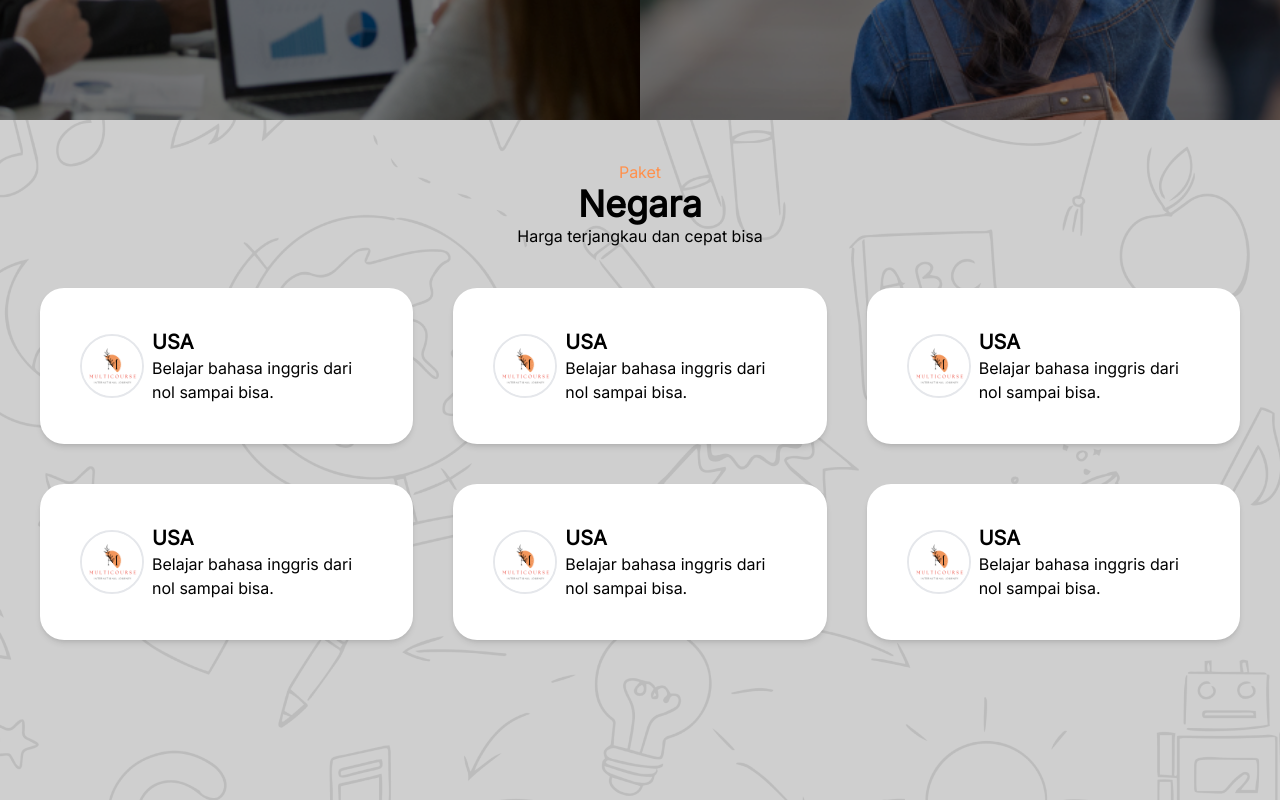
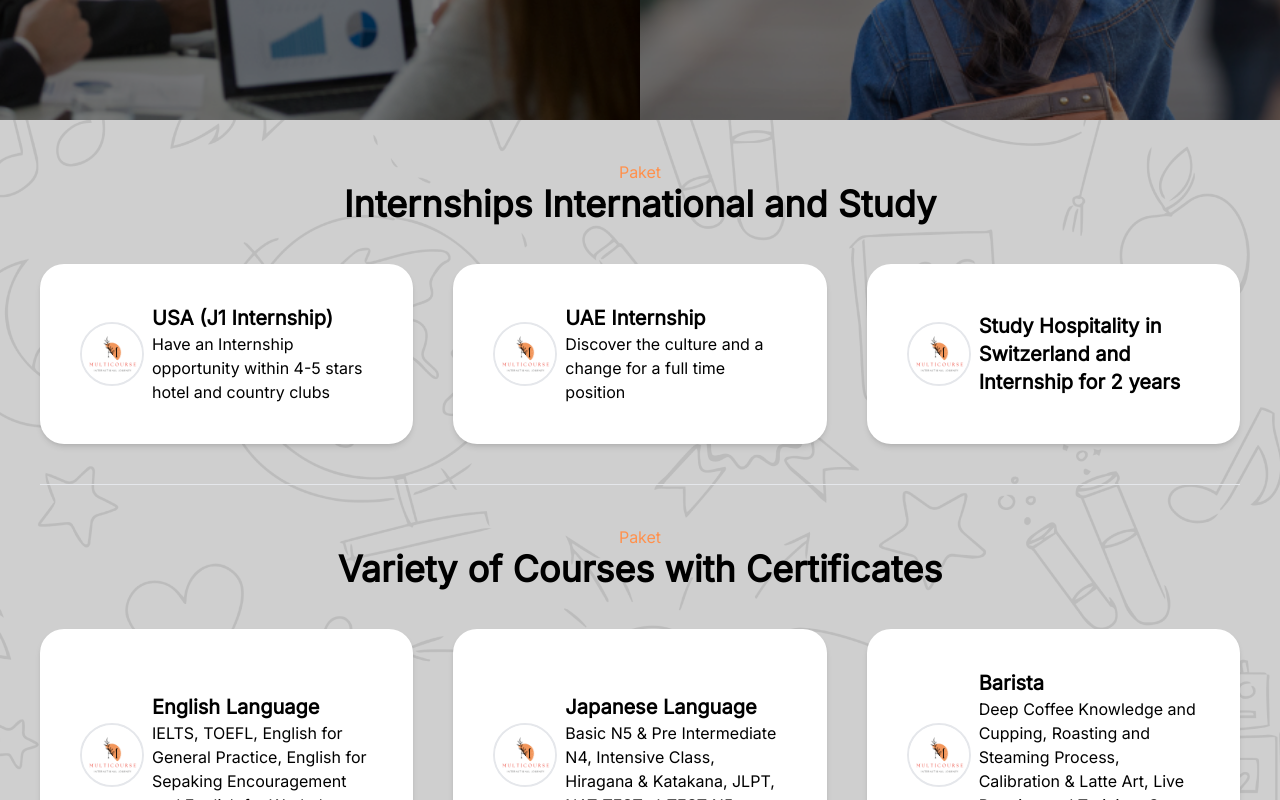
Before and after one commit to jaffrantirta/MulticourseLandingPage, a React (Create React App) app: page / in a window 1280 px wide. Shown: the part 1480-2280 px from the top of the page. Built offline with nearby package versions, Linux system fonts and the light colour scheme; a web font is replaced by a local one.

Commit message:
animated and update text

```diff
--- /dev/null
+++ b/src/components/Card/index.js
@@ -0,0 +1,39 @@
+import React, { useEffect, useRef, useState } from 'react'
+
+export default function Card({ title, subtitle, image, duration, from, to }) {
+    const sectionRef = useRef(null);
+    const [isVisible, setIsVisible] = useState(false);
+    useEffect(() => {
+        let node = sectionRef.current;
+        const observer = new IntersectionObserver(
+            ([entry]) => {
+                setIsVisible(entry.isIntersecting);
+            },
+            {
+                root: null,
+                rootMargin: "0px",
+                threshold: 0.1,
+            }
+        );
+
+        if (node) {
+            observer.observe(node);
+        }
+
+        return () => {
+            if (node) {
+                observer.unobserve(node);
+                node = null;
+            }
+        };
+    }, [sectionRef]);
+    return (
+        <div ref={sectionRef} className={`flex-1 flex bg-white shadow-md p-10 rounded-3xl items-center gap-2 transition-all duration-${duration} ${isVisible ? `opacity-100 ${to}` : `opacity-0 translate-y-24 ${from}`}`}>
+            <img alt={title} src={image} className={`w-16 h-16 bg-cover bg-center bg-no-repeat border-2 rounded-full transition-all duration-300 ${isVisible ? 'opacity-100 translate-y-0' : 'opacity-0 translate-y-24'}`} />
+            <div>
+                <p className={`text-xl font-bold transition-all duration-1000 ${isVisible ? 'opacity-100 translate-y-0' : 'opacity-0 translate-y-24'}`}>{title}</p>
+                <p className={`transition-all duration-500 ${isVisible ? 'opacity-100 translate-y-0' : 'opacity-0 translate-y-24'}`}>{subtitle}</p>
+            </div>
+        </div>
+    )
+}
--- a/src/components/Country/index.js
+++ b/src/components/Country/index.js
@@ -1,58 +1,36 @@
 import React from 'react'
 import { ImgLogo } from '../../assets/images'
+import Card from '../Card'
 
 export default function Country() {
     return (
-        <div className='h-fit md:h-screen font-primary bg-[url("/src/assets/images/bg-country-8.png")] bg-black bg-opacity-20 p-10'>
+        <div className='h-fit font-primary bg-[url("/src/assets/images/bg-country-8.png")] bg-black bg-opacity-20 p-10'>
             <div className='text-center'>
                 <p className='text-primary'>Paket</p>
-                <h1 className='text-4xl font-bold'>Negara</h1>
-                <p>Harga terjangkau dan cepat bisa</p>
+                <h1 className='text-4xl font-bold'>Internships International and Study</h1>
+                {/* <p>Harga terjangkau dan cepat bisa</p> */}
+            </div>
+
+            <div className='grid grid-cols-1 md:grid-cols-3 gap-10 my-10'>
+                <Card duration={'1000'} from={'translate-y-24'} to={'translate-y-0'} title={'USA (J1 Internship)'} subtitle={'Have an Internship opportunity within 4-5 stars hotel and country clubs'} image={ImgLogo} />
+                <Card duration={'700'} from={'translate-x-24'} to={'translate-x-0'} title={'UAE Internship'} subtitle={'Discover the culture and a change for a full time position'} image={ImgLogo} />
+                <Card duration={'500'} from={'-translate-y-24'} to={'translate-y-0'} title={'Study Hospitality in Switzerland and Internship for 2 years'} subtitle={''} image={ImgLogo} />
+            </div>
+
+            <hr></hr>
+
+            <div className='text-center mt-10'>
+                <p className='text-primary'>Paket</p>
+                <h1 className='text-4xl font-bold'>Variety of Courses with Certificates</h1>
+                {/* <p>Harga terjangkau dan cepat bisa</p> */}
             </div>
 
             <div className='grid grid-cols-1 md:grid-cols-3 gap-10 mt-10'>
-                <div className='flex-1 flex bg-white shadow-md p-10 rounded-3xl items-center gap-2'>
-                    <img alt='' src={ImgLogo} className='w-16 h-16 bg-cover bg-center bg-no-repeat border-2 rounded-full' />
-                    <div>
-                        <p className='text-xl font-bold'>USA</p>
-                        <p>Belajar bahasa inggris dari nol sampai bisa.</p>
-                    </div>
-                </div>
-                <div className='flex-1 flex bg-white shadow-md p-10 rounded-3xl items-center gap-2'>
-                    <img alt='' src={ImgLogo} className='w-16 h-16 bg-cover bg-center bg-no-repeat border-2 rounded-full' />
-                    <div>
-                        <p className='text-xl font-bold'>USA</p>
-                        <p>Belajar bahasa inggris dari nol sampai bisa.</p>
-                    </div>
-                </div>
-                <div className='flex-1 flex bg-white shadow-md p-10 rounded-3xl items-center gap-2'>
-                    <img alt='' src={ImgLogo} className='w-16 h-16 bg-cover bg-center bg-no-repeat border-2 rounded-full' />
-                    <div>
-                        <p className='text-xl font-bold'>USA</p>
-                        <p>Belajar bahasa inggris dari nol sampai bisa.</p>
-                    </div>
-                </div>
-                <div className='flex-1 flex bg-white shadow-md p-10 rounded-3xl items-center gap-2'>
-                    <img alt='' src={ImgLogo} className='w-16 h-16 bg-cover bg-center bg-no-repeat border-2 rounded-full' />
-                    <div>
-                        <p className='text-xl font-bold'>USA</p>
-                        <p>Belajar bahasa inggris dari nol sampai bisa.</p>
-                    </div>
-                </div>
-                <div className='flex-1 flex bg-white shadow-md p-10 rounded-3xl items-center gap-2'>
-                    <img alt='' src={ImgLogo} className='w-16 h-16 bg-cover bg-center bg-no-repeat border-2 rounded-full' />
-                    <div>
-                        <p className='text-xl font-bold'>USA</p>
-                        <p>Belajar bahasa inggris dari nol sampai bisa.</p>
-                    </div>
-                </div>
-                <div className='flex-1 flex bg-white shadow-md p-10 rounded-3xl items-center gap-2'>
-                    <img alt='' src={ImgLogo} className='w-16 h-16 bg-cover bg-center bg-no-repeat border-2 rounded-full' />
-                    <div>
-                        <p className='text-xl font-bold'>USA</p>
-                        <p>Belajar bahasa inggris dari nol sampai bisa.</p>
-                    </div>
-                </div>
+                <Card duration={'1000'} from={'translate-y-24'} to={'translate-y-0'} title={'English Language'} subtitle={'IELTS, TOEFL, English for General Practice, English for Sepaking Encouragement and English for Workplace'} image={ImgLogo} />
+                <Card duration={'700'} from={'translate-x-24'} to={'translate-x-0'} title={'Japanese Language'} subtitle={'Basic N5 & Pre Intermediate N4, Intensive Class, Hiragana & Katakana, JLPT, NAT-TEST, J-TEST N5'} image={ImgLogo} />
+                <Card duration={'500'} from={'-translate-y-24'} to={'translate-y-0'} title={'Barista'} subtitle={'Deep Coffee Knowledge and Cupping, Roasting and Steaming Process, Calibration & Latte Art, Live Practice and Training, Career Pathway.'} image={ImgLogo} />
+                <Card duration={'1000'} from={'-translate-x-24'} to={'translate-x-0'} title={'IT & Social Media'} subtitle={'Basic HTML, CSS, CSS Layouting, VCS, Javascript, Front-end Web, Social Media Design, Video Editing & Communication.'} image={ImgLogo} />
+                <Card duration={'300'} from={'translate-y-24'} to={'translate-y-0'} title={'Mathematics'} subtitle={'Math for Elementary, Junior High School (SMP) and Senior High School (SMA)'} image={ImgLogo} />
             </div>
         </div>
     )
--- a/src/components/Galleries/index.js
+++ b/src/components/Galleries/index.js
@@ -1,7 +1,33 @@
-import React from 'react'
+import React, { useEffect, useRef, useState } from 'react'
 import { ImgHero } from '../../assets/images'
 
 export default function Galleries({ limit, className }) {
+    const sectionRef = useRef(null);
+    const [isVisible, setIsVisible] = useState(false);
+    useEffect(() => {
+        let node = sectionRef.current;
+        const observer = new IntersectionObserver(
+            ([entry]) => {
+                setIsVisible(entry.isIntersecting);
+            },
+            {
+                root: null,
+                rootMargin: "0px",
+                threshold: 0.1,
+            }
+        );
+
+        if (node) {
+            observer.observe(node);
+        }
+
+        return () => {
+            if (node) {
+                observer.unobserve(node);
+                node = null;
+            }
+        };
+    }, [sectionRef]);
     const galleries = [
         {
             img: ImgHero,
@@ -41,15 +67,18 @@ export default function Galleries({ limit, className }) {
         },
     ]
     return (
-        <div className={`h-fit font-primary p-10 bg-[url("/src/assets/images/bg-palm.png")] bg-cover bg-no-repeat ${className}`}>
+        <div ref={sectionRef} className={`h-fit font-primary p-10 bg-[url("/src/assets/images/bg-palm.png")] bg-cover bg-no-repeat ${className}`}>
             <div className='text-center'>
                 <p className='text-primary'>Galeri</p>
                 <h1 className='text-4xl font-bold'>Aktivitas kami</h1>
             </div>
             <div className="grid grid-cols-2 md:grid-cols-3 gap-1 mt-10">
                 {galleries.slice(0, limit).map((item, index) => {
+                    const arr = ['100', '200', '300', '500', '700', '1000'];
+                    const randomIndex = Math.floor(Math.random() * arr.length);
+                    const duration = arr[randomIndex];
                     return (
-                        <div key={index} className="aspect-square justify-center items-center flex md:hover:scale-110 transition-all duration-700">
+                        <div key={index} className={`aspect-square justify-center items-center flex md:hover:scale-110 transition-all duration-${duration} ${isVisible ? 'opacity-100 translate-y-0' : 'opacity-0 translate-y-24'}`}>
                             <img alt={item.alt} src={item.img} className='object-cover rounded-3xl w-full h-full md:w-72 md:h-72 shadow-md' />
                         </div>
                     )
--- a/src/components/Hero/index.js
+++ b/src/components/Hero/index.js
@@ -1,15 +1,41 @@
-import React from 'react'
+import React, { useEffect, useRef, useState } from 'react'
 import ButtonRounded from '../ButtonRounded'
 
 export default function Hero() {
+    const sectionRef = useRef(null);
+    const [isVisible, setIsVisible] = useState(false);
+    useEffect(() => {
+        let node = sectionRef.current;
+        const observer = new IntersectionObserver(
+            ([entry]) => {
+                setIsVisible(entry.isIntersecting);
+            },
+            {
+                root: null,
+                rootMargin: "0px",
+                threshold: 0.1,
+            }
+        );
+
+        if (node) {
+            observer.observe(node);
+        }
+
+        return () => {
+            if (node) {
+                observer.unobserve(node);
+                node = null;
+            }
+        };
+    }, [sectionRef]);
     return (
-        <div id='hero-section' className={`h-screen relative bg-black flex flex-col items-center justify-center font-primary text-center text-white`}>
+        <div ref={sectionRef} id='hero-section' className={`h-screen relative bg-black flex flex-col items-center justify-center font-primary text-center text-white`}>
             <div className="relative z-10 px-10">
-                <h1 className='text-2xl md:text-7xl mb-5'>Belajar berbagai<br></br>macam bersama</h1>
-                <p className='text-sm md:text-xl mb-5'>Kursus Bahasa Inggris, Ngoding, Desain Grafis atau Matematika</p>
-                <div className='gap-5 flex flex-col md:flex-row justify-center items-center'>
-                    <ButtonRounded text={`Daftar sekarang!`} />
-                    <ButtonRounded text={`Daftar sekarang!`} isBorderOnly={true} />
+                <h1 className={`text-2xl md:text-7xl mb-5 transition-all duration-1000 ${isVisible ? 'opacity-100 translate-y-0' : 'opacity-0 translate-y-24'}`}>Learning the unique <br></br>and authentic subject with us</h1>
+                <p className={`text-sm md:text-xl mb-5 transition-all duration-700 ${isVisible ? 'opacity-100 translate-y-0' : 'opacity-0 translate-y-24'}`}>English Language, Japanese Language, Coding, Multimedia, Graphic Design, and Math. </p>
+                <div className={`gap-5 flex flex-col md:flex-row justify-center items-center transition-all duration-300 ${isVisible ? 'opacity-100 translate-y-0' : 'opacity-0 translate-y-24'}`}>
+                    <ButtonRounded text={`Your choice`} />
+                    <ButtonRounded text={`Register Now!`} isBorderOnly={true} />
                 </div>
             </div>
             <div className="absolute inset-0 z-0">
--- a/src/components/Join/index.js
+++ b/src/components/Join/index.js
@@ -1,15 +1,41 @@
-import React from 'react'
+import React, { useEffect, useRef, useState } from 'react'
 import { ImgJoin } from '../../assets/images'
 import ButtonRounded from '../ButtonRounded'
 
 export default function Join() {
+    const sectionRef = useRef(null);
+    const [isVisible, setIsVisible] = useState(false);
+    useEffect(() => {
+        let node = sectionRef.current;
+        const observer = new IntersectionObserver(
+            ([entry]) => {
+                setIsVisible(entry.isIntersecting);
+            },
+            {
+                root: null,
+                rootMargin: "0px",
+                threshold: 0.1,
+            }
+        );
+
+        if (node) {
+            observer.observe(node);
+        }
+
+        return () => {
+            if (node) {
+                observer.unobserve(node);
+                node = null;
+            }
+        };
+    }, [sectionRef]);
     return (
-        <div className='grid grid-cols-1 md:grid-cols-2 font-primary h-screen bg-secondary bg-opacity-10 text-center md:text-left px-5'>
+        <div ref={sectionRef} className='grid grid-cols-1 md:grid-cols-2 font-primary h-screen bg-secondary bg-opacity-10 text-center md:text-left px-5'>
             <div className='flex flex-col justify-center p-10 gap-5'>
                 <p className='text-primary'>Yuk daftar!</p>
-                <h1 className='text-3xl md:text-5xl font-bold'>Daftar sekarang juga jangan sampai kelewatan.</h1>
-                <p>Bisa tanya - tanya dulu loh. Yuk hubungi kami!</p>
-                <ButtonRounded text={`Daftar!`} customStyle={`md:w-1/2`} />
+                <h1 className={`text-3xl md:text-5xl font-bold transition-all duration-1000 ${isVisible ? 'opacity-100 translate-y-0' : 'opacity-0 translate-y-24'}`}>Daftar sekarang juga jangan sampai kelewatan.</h1>
+                <p className={`transition-all duration-700 ${isVisible ? 'opacity-100 translate-y-0' : 'opacity-0 translate-y-24'}`}>Bisa tanya - tanya dulu loh. Yuk hubungi kami!</p>
+                <ButtonRounded text={`Daftar!`} customStyle={`md:w-1/2 transition-all duration-500 ${isVisible ? 'opacity-100 translate-y-0' : 'opacity-0 translate-y-24'}`} />
             </div>
             <div className='flex flex-col justify-end'>
                 <img alt='' src={ImgJoin} className='w-3/4' />
--- a/src/components/Package/index.js
+++ b/src/components/Package/index.js
@@ -1,20 +1,46 @@
-import React from 'react'
+import React, { useEffect, useRef, useState } from 'react'
 import { Link } from 'react-router-dom'
 import { ImgBusiness, ImgTourist } from '../../assets/images'
 
 export default function Package() {
+    const sectionRef = useRef(null);
+    const [isVisible, setIsVisible] = useState(false);
+    useEffect(() => {
+        let node = sectionRef.current;
+        const observer = new IntersectionObserver(
+            ([entry]) => {
+                setIsVisible(entry.isIntersecting);
+            },
+            {
+                root: null,
+                rootMargin: "0px",
+                threshold: 0.1,
+            }
+        );
+
+        if (node) {
+            observer.observe(node);
+        }
+
+        return () => {
+            if (node) {
+                observer.unobserve(node);
+                node = null;
+            }
+        };
+    }, [sectionRef]);
     return (
-        <div className='grid grid-cols-1 md:grid-cols-2 h-screen font-primary text-white text-center'>
+        <div ref={sectionRef} className='grid grid-cols-1 md:grid-cols-2 h-screen font-primary text-white text-center'>
             <Link to={'/class/with-mentor'}>
                 <div className='relative w-full h-full overflow-hidden'>
                     <img class="absolute w-full h-full object-cover transition duration-700 transform hover:scale-110 brightness-50" src={ImgBusiness} alt="" />
-                    <h1 className='absolute top-1/2 left-1/2 transform -translate-x-1/2 -translate-y-1/2 text-3xl font-extrabold'>Class with mentor</h1>
+                    <h1 className={`absolute top-1/2 left-1/2 transform -translate-x-1/2 -translate-y-1/2 text-3xl font-extrabold transition-all duration-1000 ${isVisible ? 'opacity-100 translate-y-0' : 'opacity-0 translate-y-24'}`}>Class with mentor</h1>
                 </div>
             </Link>
             <Link to={'/class/internship-study'}>
                 <div className='relative w-full h-full overflow-hidden'>
                     <img class="absolute w-full h-full object-cover transition duration-700 transform hover:scale-110 brightness-50" src={ImgTourist} alt="" />
-                    <h1 className='absolute top-1/2 left-1/2 transform -translate-x-1/2 -translate-y-1/2 text-3xl font-extrabold'>International Internship and Study</h1>
+                    <h1 className={`absolute top-1/2 left-1/2 transform -translate-x-1/2 -translate-y-1/2 text-3xl font-extrabold transition-all duration-700 ${isVisible ? 'opacity-100 translate-y-0' : 'opacity-0 translate-y-24'}`}>International Internships and Study</h1>
                 </div>
             </Link>
         </div>
--- a/src/components/index.js
+++ b/src/components/index.js
@@ -7,6 +7,7 @@ import Galleries from "./Galleries";
 import Footer from "./Footer";
 import Snap from "./Snap";
 import FloatingButton from "./FloatingButton";
+import Card from './Card';
 
 export {
     Hero,
@@ -17,5 +18,6 @@ export {
     Galleries,
     Footer,
     Snap,
-    FloatingButton
+    FloatingButton,
+    Card
 }
--- a/src/pages/Contact/index.js
+++ b/src/pages/Contact/index.js
@@ -1,12 +1,41 @@
-import React from 'react'
+import React, { useEffect, useRef, useState } from 'react'
 import { ImgFb, ImgIg, ImgWa } from '../../assets'
 import { FloatingButton, Footer, Navbar } from '../../components'
 
 export default function Contact() {
+    const sectionRef = useRef(null);
+    const [isVisible, setIsVisible] = useState(false);
+    useEffect(() => {
+        let node = sectionRef.current;
+        const observer = new IntersectionObserver(
+            ([entry]) => {
+                setIsVisible(entry.isIntersecting);
+            },
+            {
+                root: null,
+                rootMargin: "0px",
+                threshold: 0.1,
+            }
+        );
+
+        if (node) {
+            observer.observe(node);
+        }
+
+        return () => {
+            if (node) {
+                observer.unobserve(node);
+                node = null;
+            }
+        };
+    }, [sectionRef]);
 
     const socmed = (title, img) => {
+        const arr = ['100', '200', '300', '500', '700', '1000'];
+        const randomIndex = Math.floor(Math.random() * arr.length);
+        const duration = arr[randomIndex];
         return (
-            <div className='flex gap-3 w-full'>
+            <div className={`flex gap-3 w-full transition-all duration-${duration} ${isVisible ? 'opacity-100 translate-y-0' : 'opacity-0 translate-y-24'}`}>
                 <img alt='' src={img} className='w-10 h-10' />
                 <p className='w-3/4 self-center text-sm md:text-lg'>{title}</p>
             </div>
@@ -20,9 +49,9 @@ export default function Contact() {
                     <div className='flex justify-center items-center p-5'>
                         <iframe title='map' className='md:w-3/4 md:h-3/4 w-full h-full rounded-3xl shadow-md' src="https://www.google.com/maps/embed?pb=!1m18!1m12!1m3!1d3945.095004527586!2d115.17729341466921!3d-8.58686399382834!2m3!1f0!2f0!3f0!3m2!1i1024!2i768!4f13.1!3m3!1m2!1s0x2dd2391411f3b559%3A0x4003c9e9b3cebedc!2sMulticourse%20International%20Journey!5e0!3m2!1sen!2sid!4v1677662581143!5m2!1sen!2sid"></iframe>
                     </div>
-                    <div className='flex justify-center md:justify-start items-center'>
+                    <div ref={sectionRef} className='flex justify-center md:justify-start items-center'>
                         <div className='w-full'>
-                            <p className='text-xl md:text-3xl font-bold text-center md:text-left'>Kontak kami</p>
+                            <p className={`text-xl md:text-3xl font-bold text-center md:text-left transition-all duration-1000 ${isVisible ? 'opacity-100 translate-y-0' : 'opacity-0 translate-y-24'}`}>Kontak kami</p>
                             <div className='grid gap-3 p-10'>
                                 {socmed('+62 81 353781440', ImgWa)}
                                 {socmed('Multicouse International', ImgFb)}
--- a/src/pages/Courses/index.js
+++ b/src/pages/Courses/index.js
@@ -1,26 +1,52 @@
-import React, { useEffect } from 'react'
+import React, { useEffect, useRef, useState } from 'react'
 import { ImgTourist } from '../../assets/images'
 import { FloatingButton, Footer, Navbar, Snap } from '../../components'
 
 export default function Courses() {
+    const sectionRef = useRef(null);
+    const [isVisible, setIsVisible] = useState(false);
+    useEffect(() => {
+        let node = sectionRef.current;
+        const observer = new IntersectionObserver(
+            ([entry]) => {
+                setIsVisible(entry.isIntersecting);
+            },
+            {
+                root: null,
+                rootMargin: "0px",
+                threshold: 0.1,
+            }
+        );
+
+        if (node) {
+            observer.observe(node);
+        }
+
+        return () => {
+            if (node) {
+                observer.unobserve(node);
+                node = null;
+            }
+        };
+    }, [sectionRef]);
     useEffect(() => {
         window.scrollTo(0, 0);
     }, []);
     return (
         <div>
             <Navbar />
-            <div id='hero-section'>
+            <div ref={sectionRef} id='hero-section'>
                 <div className='font-primary h-fit md:h-screen bg-secondary pt-32'>
-                    <h1 className='text-center text-5xl font-extrabold'>Classes with mentor</h1>
+                    <h1 className={`text-center text-5xl font-extrabold transition-all duration-1000 ${isVisible ? 'opacity-100 translate-y-0' : 'opacity-0 translate-y-24'}`}>Classes with mentor</h1>
                     <div className='w-full h-1/2'>
                         <img alt='' src={ImgTourist} className='top-0 left-0 w-full h-full object-cover' />
                     </div>
                     <div className='grid md:grid-cols-2 grid-cols-1 p-10 '>
                         <div className='flex justify-center items-center md:px-64 text-center'>
-                            <p className='text-3xl mb-5 md:mb-0 md:text-5xl'>Kursus dengan mentor</p>
+                            <p className={`text-3xl mb-5 md:mb-0 md:text-5xl transition-all duration-700 ${isVisible ? 'opacity-100 translate-y-0' : 'opacity-0 translate-y-24'}`}>Kursus dengan mentor</p>
                         </div>
                         <div>
-                            <p className='text-center md:text-left'>Lorem Ipsum is simply dummy text of the printing and typesetting industry. Lorem Ipsum has been the industry's standard dummy text ever since the 1500s, when an unknown printer took a galley of type and scrambled it to make a type specimen book. It has survived not only five centuries, but also the leap into electronic typesetting, remaining essentially unchanged. It was popularised in the 1960s with the release of Letraset sheets containing Lorem Ipsum passages, and more recently with desktop publishing software like Aldus PageMaker including versions of Lorem Ipsum.</p>
+                            <p className={`text-center md:text-left transition-all duration-500 ${isVisible ? 'opacity-100 translate-y-0' : 'opacity-0 translate-y-24'}`}>Lorem Ipsum is simply dummy text of the printing and typesetting industry. Lorem Ipsum has been the industry's standard dummy text ever since the 1500s, when an unknown printer took a galley of type and scrambled it to make a type specimen book. It has survived not only five centuries, but also the leap into electronic typesetting, remaining essentially unchanged. It was popularised in the 1960s with the release of Letraset sheets containing Lorem Ipsum passages, and more recently with desktop publishing software like Aldus PageMaker including versions of Lorem Ipsum.</p>
                         </div>
                     </div>
                 </div>
```
Also changed, not shown: src/components/Navbar/index.js (+6 -6 lines).
